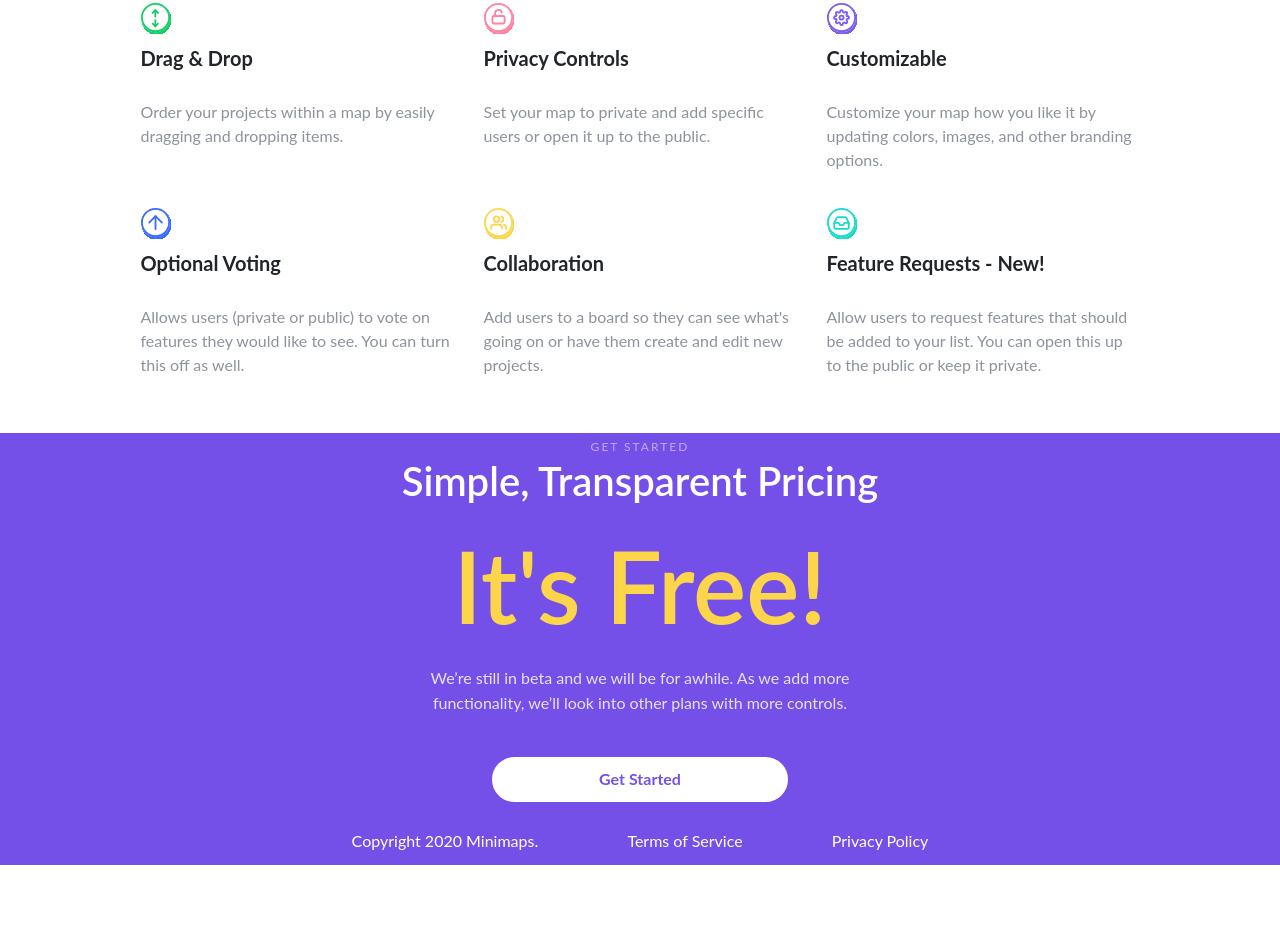
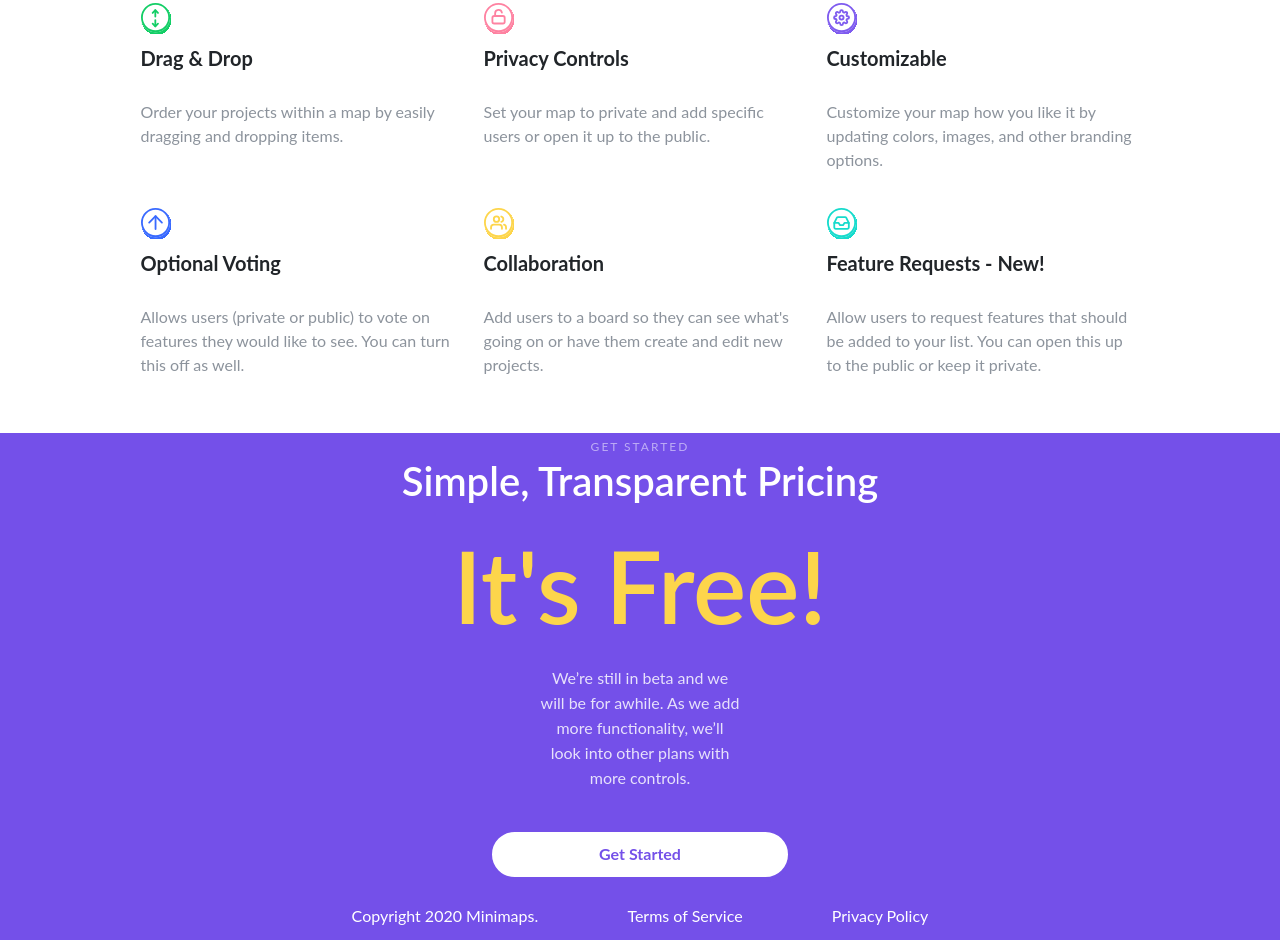
Before and after one commit to Afeez-Ola/Minimap-clone, a plain HTML site: page index.html in a window 1280 px wide. Shown: the part 1056-2008 px from the top of the page. Before the commit the page ends 1933 px from the top, so only its background shows below. Drawn offline with Linux system fonts and the light colour scheme.

Commit message:
🎨 IMPROVE:

```diff
--- a/css/styles.css
+++ b/css/styles.css
@@ -237,7 +237,8 @@ footer {
     font-size: 16px;
     color: #E7E1FB;
     line-height: 25px;
-    width: 40%;
+    /* width: 40%; */
+    max-width: 200px;
     margin: 0 auto 40px;
 }
 
```
Also changed, not shown: 1 other file.
